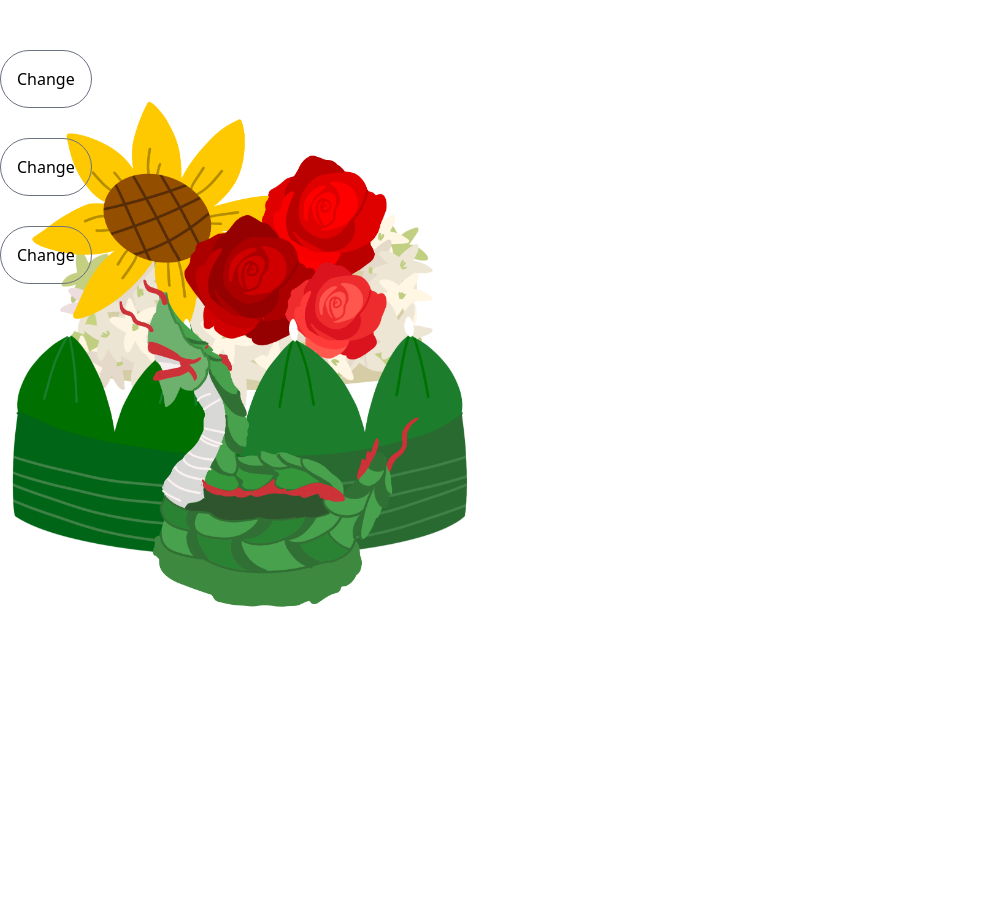
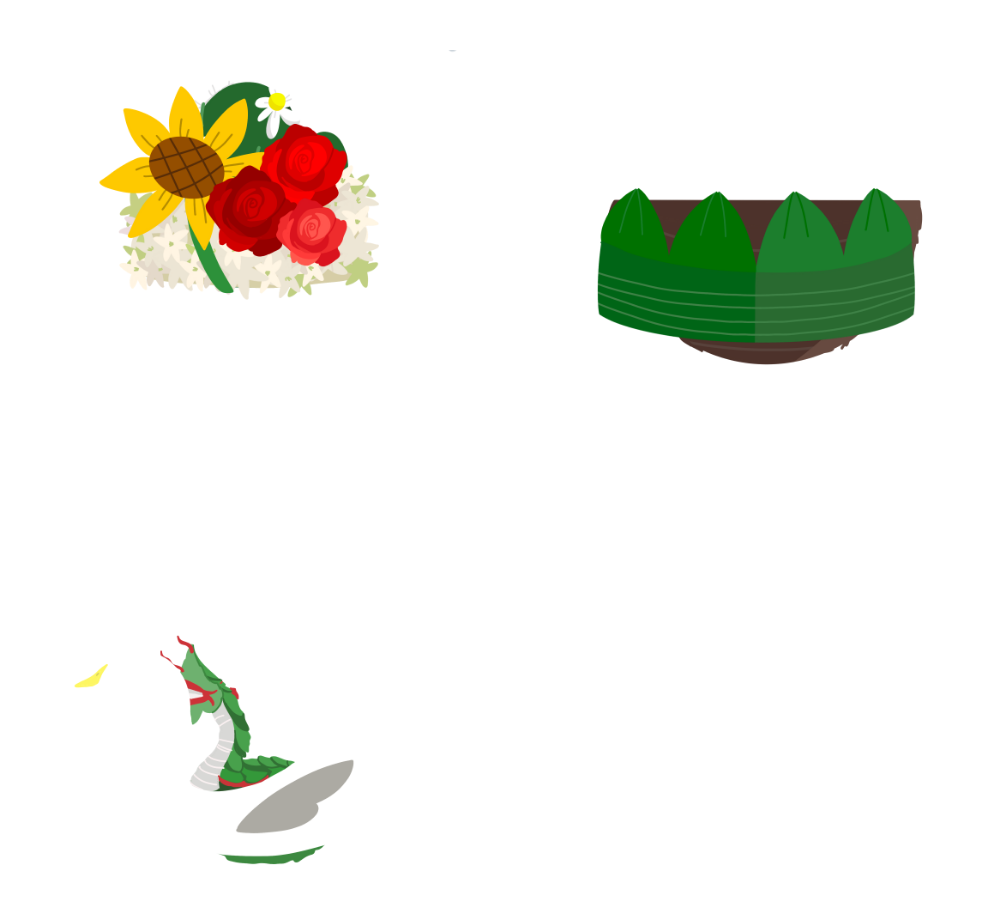
Before and after one commit to triamudomcmc/loy-kratong, a Next.js app: page / in a window 1280 px wide. Shown: the top 904 px of the page, without its empty margins (0-986 px from the left). Before the commit the page ends 800 px from the top, so only its background shows below. Built offline with nearby package versions, Linux system fonts and the light colour scheme; a web font is replaced by a local one.

Commit message:
:sparkles: add kratong types

```diff
--- a/src/map/kratong.ts
+++ b/src/map/kratong.ts
@@ -1,3 +1,19 @@
+export type KratongNormalPartType = {
+  name: string;
+  description: string;
+  url: string;
+};
+
+export type KratongVariantPartType = {
+  name: string;
+  description: string;
+  variants: string[];
+};
+
+export type KratongNoDescPartType = {
+  variants: string[];
+};
+
 export const Kratong = {
   base: {
     "banana-leaf": {
@@ -146,7 +162,7 @@ export const Kratong = {
   },
 };
 
-export const Principal = {
+export const Principa = {
   base: {
     variants: [
       "/assets/images/principal/base/blue.png",
--- a/src/pages/index.tsx
+++ b/src/pages/index.tsx
@@ -1,7 +1,31 @@
 import type { NextPage } from "next";
 import Head from "next/head";
-import { Kratong } from "@map/kratong";
+import { Kratong, KratongNormalPartType, KratongVariantPartType } from "@map/kratong";
 import Image from "next/image";
+
+interface KratongVariantPartProps {
+  part: KratongVariantPartType;
+}
+
+const KratongVariantPart: NextPage<KratongVariantPartProps> = ({ part }) => {
+  return (
+    <div className="container">
+      <img className="img" src={part.variants[0]} alt={part.name} />
+    </div>
+  );
+};
+
+interface KratongNormalPartProps {
+  part: KratongNormalPartType;
+}
+
+const KratongNormalPart: NextPage<KratongNormalPartProps> = ({ part }) => {
+  return (
+    <div className="container">
+      <img className="img" src={part.url} alt={part.name} />
+    </div>
+  );
+};
 
 const Home: NextPage = () => {
   return (
@@ -13,16 +37,16 @@ const Home: NextPage = () => {
       <main>
         <div className="kratong">
           <div className="flowers">
-            <img className="img" src={Kratong.flowers["love"].url} alt={Kratong.flowers["love"].name} />
-            <button className="p-4 rounded-full border border-gray-500">Change</button>
+            <KratongNormalPart part={Kratong.flowers["cactus"]} />
+            <KratongNormalPart part={Kratong.flowers["love"]} />
           </div>
           <div className="base">
-            <img className="img" src={Kratong.base["banana-leaf"].url} alt={Kratong.base["banana-leaf"].name} />
-            <button className="p-4 rounded-full border border-gray-500">Change</button>
+            <KratongNormalPart part={Kratong.base["coconut-shell"]} />
+            <KratongNormalPart part={Kratong.base["banana-leaf"]} />
           </div>
           <div className="decorations">
-            <img className="img" src={Kratong.decorations["nak"].url} alt={Kratong.decorations["nak"].name} />
-            <button className="p-4 rounded-full border border-gray-500">Change</button>
+            <KratongNormalPart part={Kratong.decorations["nak"]} />
+            <KratongNormalPart part={Kratong.decorations["swan"]} />
           </div>
         </div>
       </main>
--- a/src/styles/styles.scss
+++ b/src/styles/styles.scss
@@ -1,48 +1,60 @@
 .kratong {
-  position: relative;
-  display: flex;
-  flex-direction: column;
   margin-top: 50px;
 }
 
 .kratong > .base {
   margin-bottom: 30px;
   position: relative;
+  display: inline-block;
+  min-width: 512px;
+  min-height: 512px;
 
-  > .img {
+  > .container {
     position: absolute;
     top: 0;
     left: 0;
-    width: 512px;
-    height: 512px;
-    object-fit: cover;
+
+    > .img {
+      object-fit: cover;
+      height: 100%;
+    }
   }
 }
 
 .kratong > .decorations {
   margin-bottom: 30px;
   position: relative;
+  display: inline-block;
+  min-width: 512px;
+  min-height: 512px;
 
-  > .img {
+  > .container {
     position: absolute;
     top: 0;
     left: 0;
-    width: 512px;
-    height: 512px;
-    object-fit: cover;
+
+    > .img {
+      object-fit: cover;
+      height: 100%;
+    }
   }
 }
 
 .kratong > .flowers {
   margin-bottom: 30px;
   position: relative;
+  display: inline-block;
+  min-width: 512px;
+  min-height: 512px;
 
-  > .img {
+  > .container {
     position: absolute;
     top: 0;
     left: 0;
-    width: 512px;
-    height: 512px;
-    object-fit: cover;
+
+    > .img {
+      object-fit: cover;
+      height: 100%;
+    }
   }
 }
```
